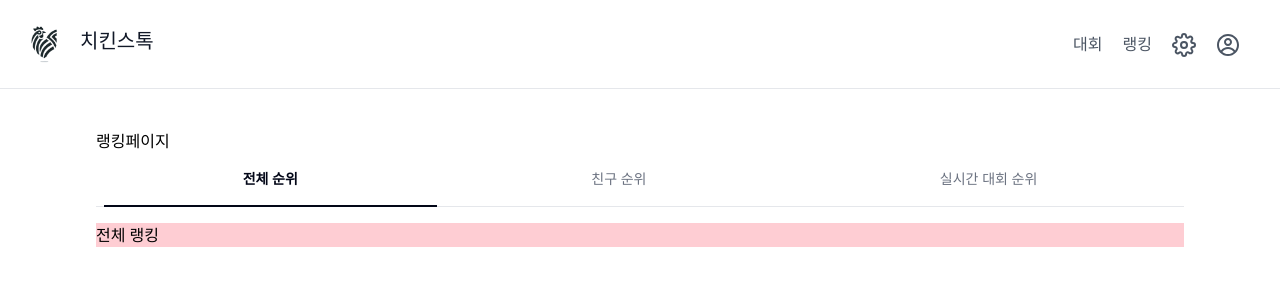
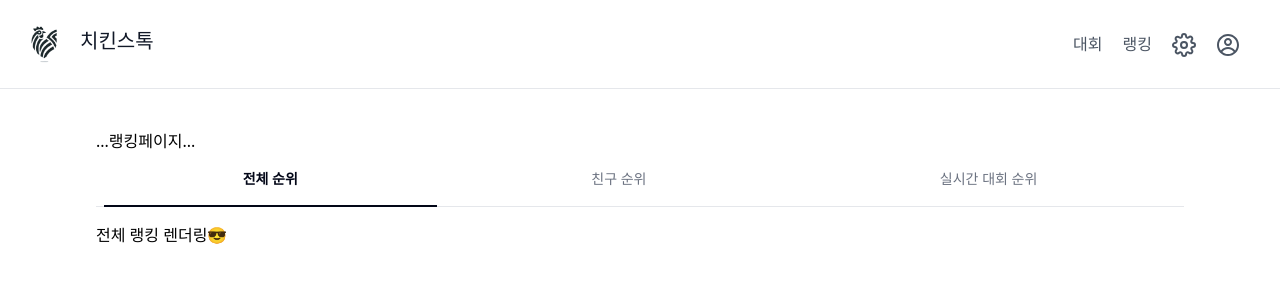
Before and after one commit to ChickenStock-2024/FrontEnd, a React (Vite) app: page /ranking in a window 1280 px wide. Shown: the top 300 px of the page. Built offline with nearby package versions, Linux system fonts and the light colour scheme.

Commit message:
Feat:  랭킹 탭 수정

```diff
--- a/src/components/Ranking/AllRanking.jsx
+++ /dev/null
@@ -1,20 +0,0 @@
-import React from "react";
-
-const AllRanking = ({ activeTabOption }) => {
-  switch (activeTabOption) {
-    case "allRanking":
-      return <div className="bg-rose-200">전체 랭킹</div>;
-    case "rivalRanking":
-      return <div className="bg-rose-300">친구 랭킹</div>;
-    default:
-      return <div className="bg-rose-400">실시간 랭킹</div>;
-  }
-
-  // if (activeTabOption === "allRanking") {
-  //   return <div className="bg-rose-200">전체 랭킹</div>;
-  // } else {
-  //   return <div className="bg-slate-200">친구 랭킹</div>;
-  // }
-};
-
-export default AllRanking;
--- /dev/null
+++ b/src/components/Ranking/NowRanking.jsx
@@ -0,0 +1,7 @@
+import React from "react";
+
+const NowRanking = () => {
+  return <div>실시간 랭킹</div>;
+};
+
+export default NowRanking;
--- a/src/components/Ranking/RankingTab.jsx
+++ b/src/components/Ranking/RankingTabs.jsx
@@ -3,7 +3,7 @@ import { useState, useEffect } from "react";
 
 const tabsData = [
   {
-    id: "allRanking",
+    id: "totalRanking",
     label: "전체 순위",
   },
   {
@@ -16,7 +16,7 @@ const tabsData = [
   },
 ];
 
-const RankingTab = ({ getActiveTabOption }) => {
+const RankingTabs = ({ getActiveTabOption }) => {
   const [activeTab, setActiveTab] = useState(tabsData[0].id);
   useEffect(() => {
     getActiveTabOption(activeTab);
@@ -54,4 +54,4 @@ const RankingTab = ({ getActiveTabOption }) => {
   );
 };
 
-export default RankingTab;
+export default RankingTabs;
--- /dev/null
+++ b/src/components/Ranking/RivalRanking.jsx
@@ -0,0 +1,7 @@
+import React from "react";
+
+const RivalRanking = () => {
+  return <div>라이벌 랭킹</div>;
+};
+
+export default RivalRanking;
--- /dev/null
+++ b/src/components/Ranking/TotalRanking.jsx
@@ -0,0 +1,7 @@
+import React from "react";
+
+const TotalRanking = () => {
+  return <div>전체 랭킹 렌더링😎</div>;
+};
+
+export default TotalRanking;
--- a/src/pages/Ranking.jsx
+++ b/src/pages/Ranking.jsx
@@ -1,6 +1,8 @@
 import React, { useState } from "react";
-import RankingTab from "../components/Ranking/RankingTab";
-import AllRanking from "../components/Ranking/AllRanking";
+import RankingTabs from "../components/Ranking/RankingTabs";
+import TotalRanking from "../components/Ranking/TotalRanking";
+import RivalRanking from "../components/Ranking/RivalRanking";
+import NowRanking from "../components/Ranking/NowRanking";
 
 const Ranking = () => {
   const [activeTabOption, setActiveTabOption] = useState("");
@@ -9,12 +11,24 @@ const Ranking = () => {
   };
   console.log(activeTabOption);
 
+  const SelectedRanking = (tabOption) => {
+    switch (tabOption) {
+      case "totalRanking":
+        return <TotalRanking />;
+      case "rivalRanking":
+        return <RivalRanking />;
+      case "nowRanking":
+        return <NowRanking />;
+      default:
+        null;
+    }
+  };
+
   return (
     <div className="mt-10 mx-24">
-      랭킹페이지
-      <RankingTab getActiveTabOption={getActiveTabOption} />
-      <div></div>
-      <AllRanking activeTabOption={activeTabOption} />
+      ...랭킹페이지...
+      <RankingTabs getActiveTabOption={getActiveTabOption} />
+      {SelectedRanking(activeTabOption)}
     </div>
   );
 };
```
